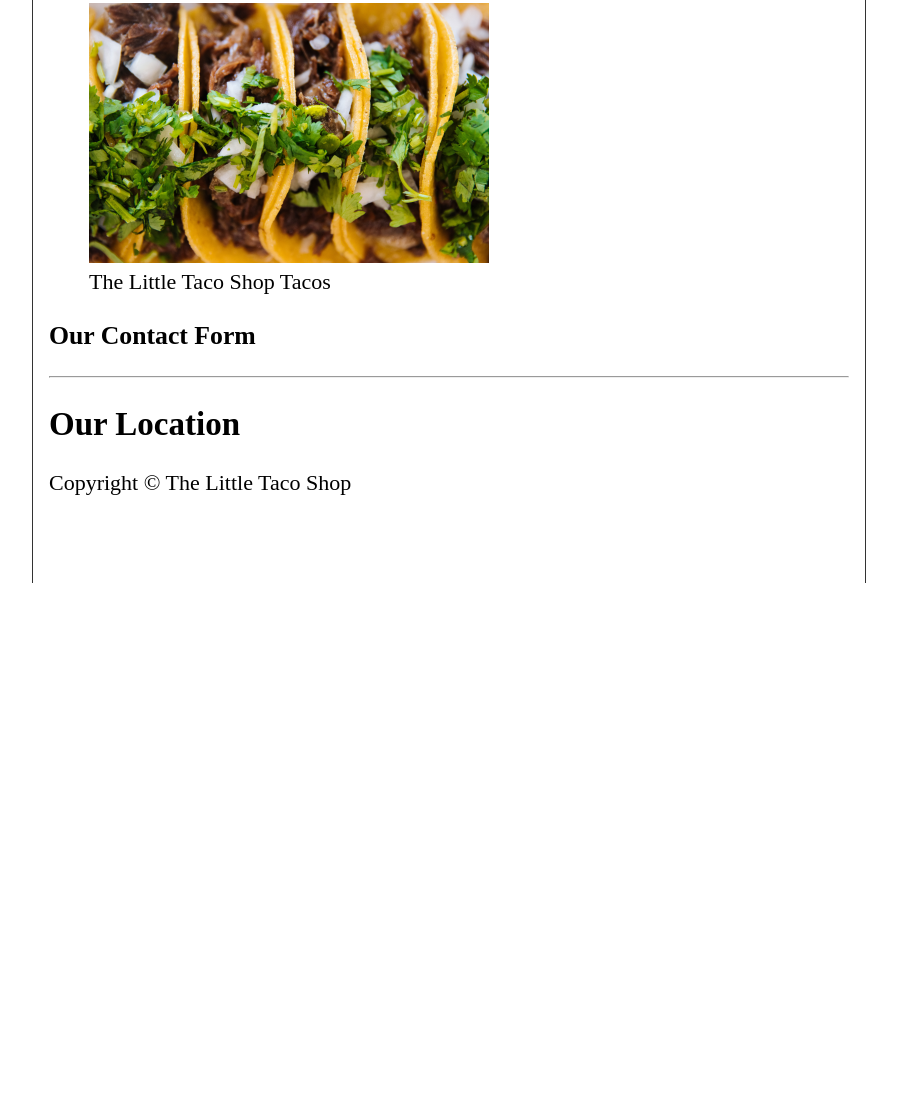
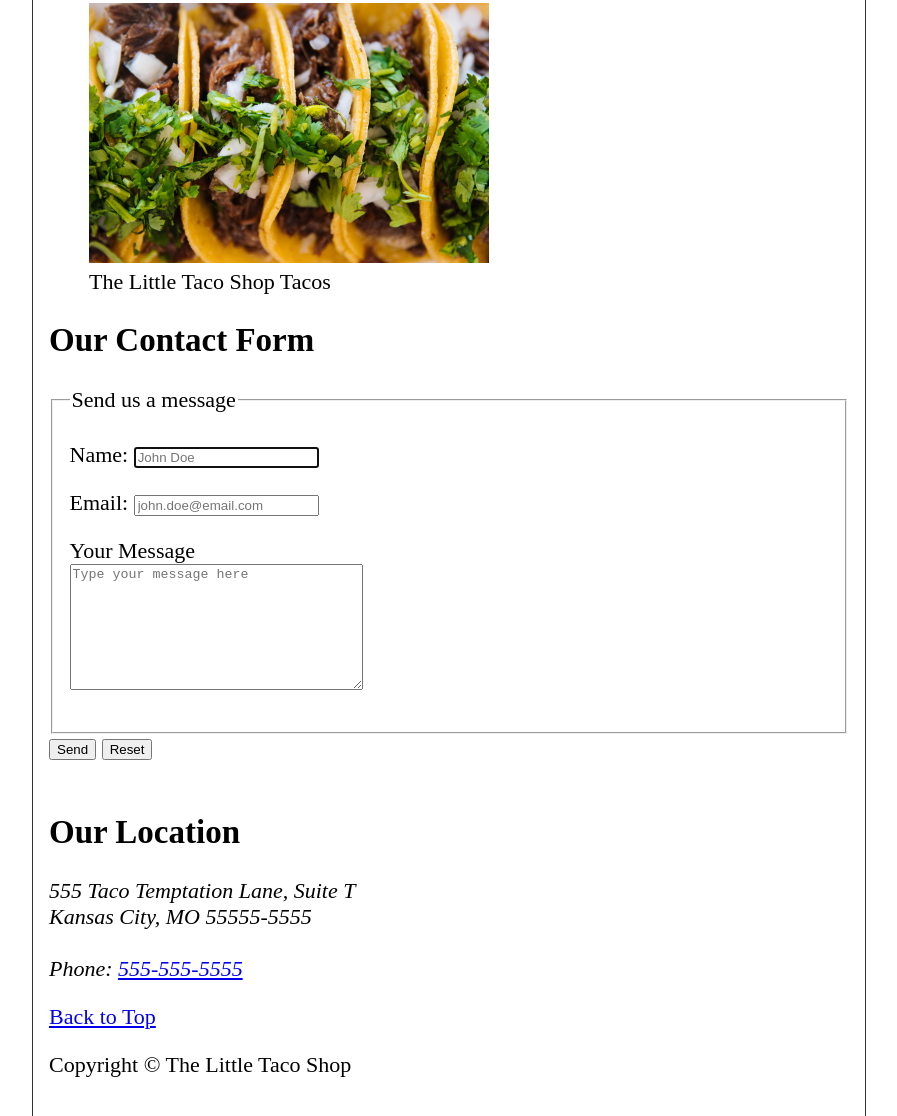
Before and after one commit to theS3Interdev/taco-shop-website, a website built with Vite: page contact.html in a window 1280 px wide. Shown: the part 249-1365 px from the top of the page, without its empty margins (191-1088 px from the left). Before the commit the page ends 832 px from the top, so only its background shows below. Built offline with nearby package versions, Linux system fonts and the light colour scheme.

Commit message:
feat: contact page content section

```diff
--- a/contact.html
+++ b/contact.html
@@ -49,15 +49,65 @@
 		<main>
 			<article>
 				<section>
-					<h1>Our Contact Form</h1>
+					<h2>Our Contact Form</h2>
+					<form action="https://httpbin.org/get" method="get">
+						<fieldset>
+							<legend>Send us a message</legend>
+							<p>
+								<label for="name">Name:</label>
+								<input
+									type="text"
+									name="name"
+									id="name"
+									placeholder="John Doe"
+									autocomplete="on"
+									required
+									autofocus
+								/>
+							</p>
+							<p>
+								<label for="email">Email:</label>
+								<input
+									type="email"
+									name="email"
+									id="email"
+									placeholder="john.doe@email.com"
+									required
+								/>
+							</p>
+							<p>
+								<label for="message">Your Message</label>
+								<br />
+								<textarea
+									name="message"
+									id="message"
+									cols="34"
+									rows="8"
+									placeholder="Type your message here"
+								></textarea>
+							</p>
+						</fieldset>
+						<button type="submit">Send</button>
+						<button type="reset">Reset</button>
+					</form>
 				</section>
 
-				<hr />
+				<br />
 
 				<section>
 					<h2>Our Location</h2>
+					<address>
+						555 Taco Temptation Lane, Suite T<br />
+						Kansas City, MO 55555-5555<br />
+						<br />
+						Phone: <a href="tel:+5555555555">555-555-5555</a>
+					</address>
 				</section>
 			</article>
+
+			<p>
+				<a href="#">Back to Top</a>
+			</p>
 		</main>
 
 		<footer>
```
